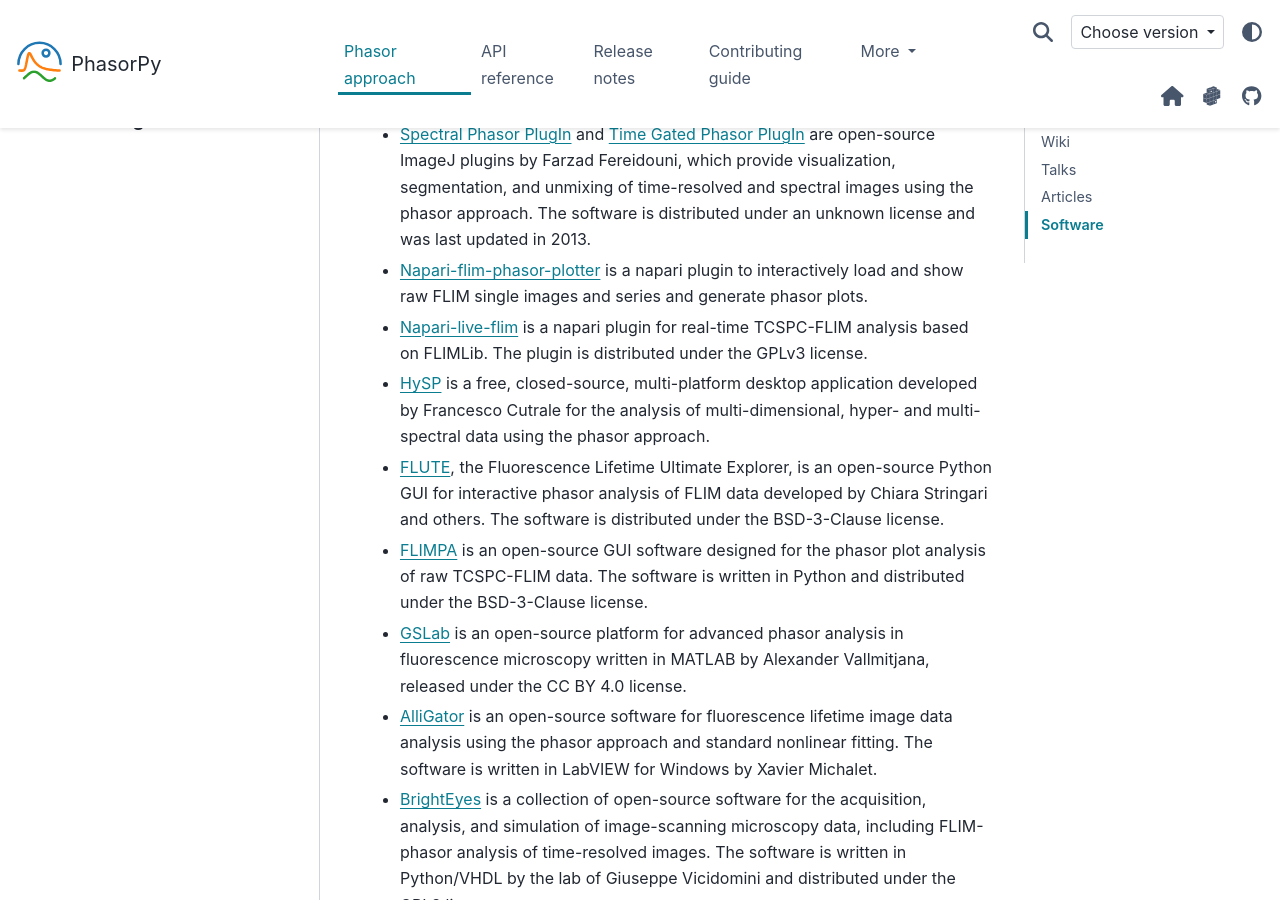
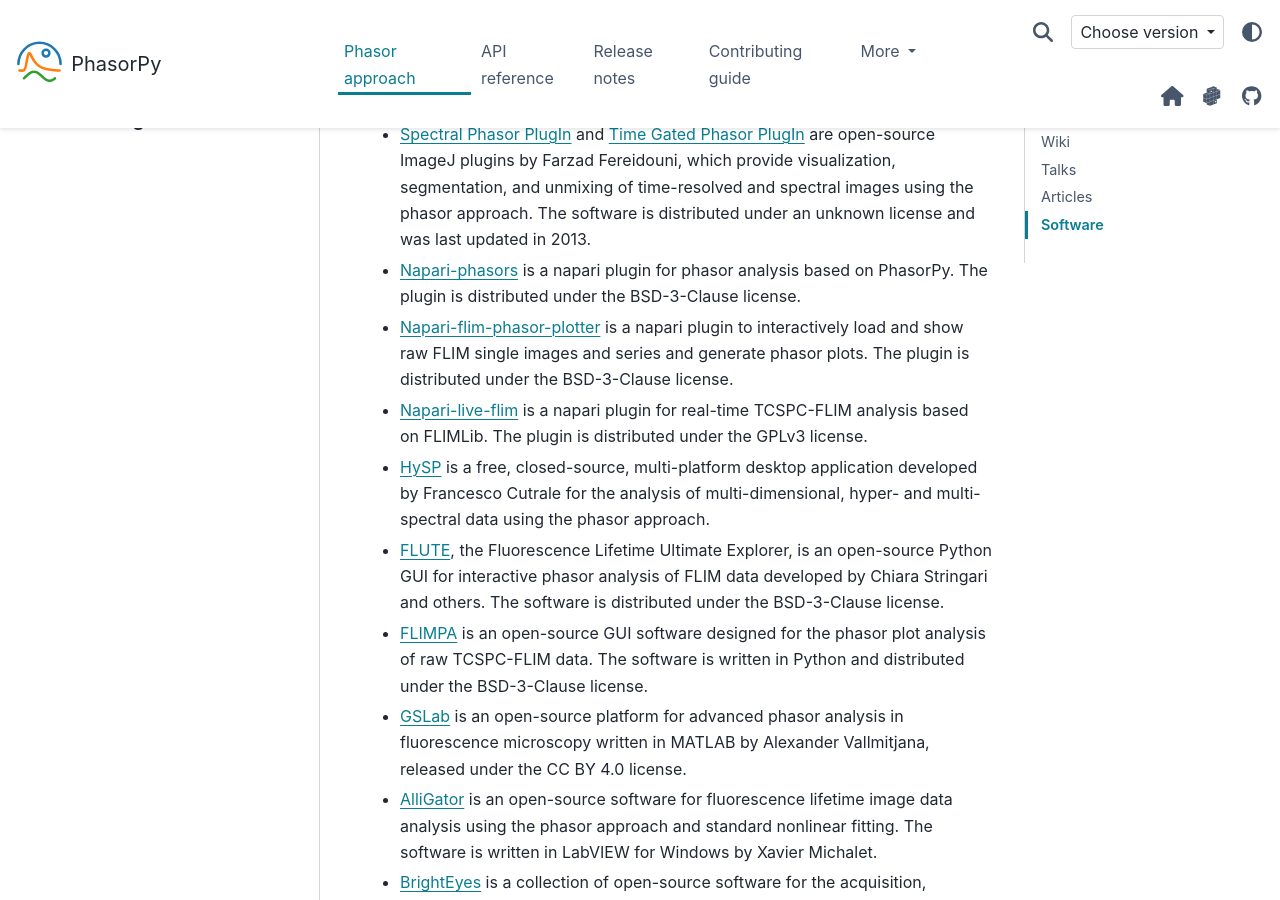
Before and after one commit to phasorpy/phasorpy, a Sphinx documentation site: the page built from docs/phasor_approach.rst, in a window 1280 px wide and 900 px high, scrolled down 2268 px. Built offline with Sphinx 7.4.7 and the PyData theme 0.15.4, drawn with Linux system fonts in a browser that asks for light colours; pages that are not in the unit, such as notebooks, are missing from menus.

Commit message:
Mention napari-phasors software (#301)

```diff
--- a/docs/phasor_approach.rst
+++ b/docs/phasor_approach.rst
@@ -167,11 +167,19 @@
   unknown license and was last updated in 2013.
 
 -
+  .. _napari_phasors:
+
+  `Napari-phasors <https://github.com/napari-phasors/napari-phasors>`_
+  is a napari plugin for phasor analysis based on PhasorPy.
+  The plugin is distributed under the BSD-3-Clause license.
+
+-
   .. _napari_flim_phasor_plotter:
 
   `Napari-flim-phasor-plotter <https://github.com/zoccoler/napari-flim-phasor-plotter>`_
   is a napari plugin to interactively load and show raw FLIM single images
   and series and generate phasor plots.
+  The plugin is distributed under the BSD-3-Clause license.
 
 -
   .. _napari_live_flim:
```
